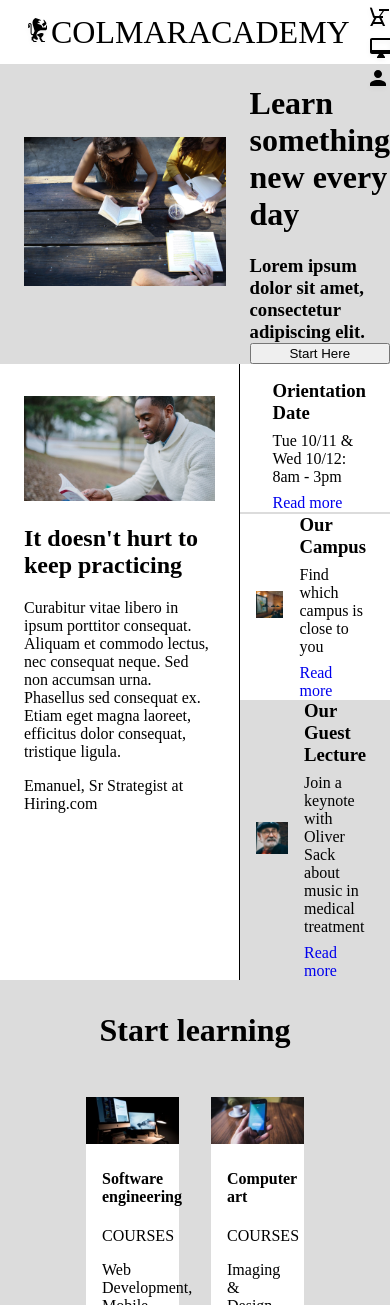
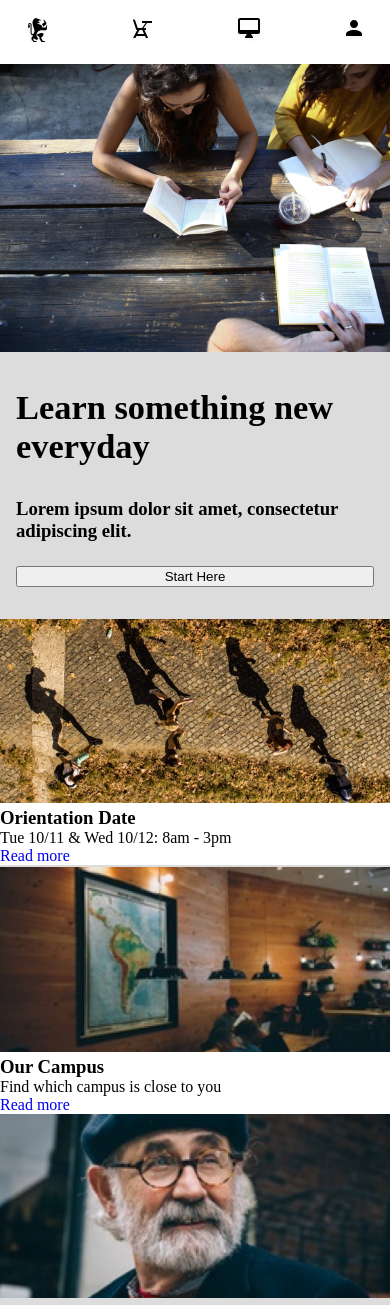
Before and after one commit to rkoebke/colmar-academy, a plain HTML site: page index.html in a window 390 px wide. Shown: the top 1305 px of the page. Drawn offline with Linux system fonts and the light colour scheme.

Commit message:
Desktop Layout

```diff
--- a/index.html
+++ b/index.html
@@ -27,19 +27,22 @@
       </nav>
     </header>
 
-    <!-- First Section -->
+    <!-- First Section: Desktop -->
     <div id="learn">
       <div class="lg-container">
         <img src="./resources/images/banner.jpg" class="feature-img">
       </div>
       <div class="sm-container">
-        <h1>Learn something new every day</h1>
-        <h3>Lorem ipsum dolor sit amet, consectetur adipiscing elit.</h3>
-        <button class="button">Start Here</button>
+        <div class="tagline">
+          <h1>Learn something new everyday</h1>
+          <h3>Lorem ipsum dolor sit amet, consectetur adipiscing elit.</h3>
+          <button class="button">Start Here</button>
+        </div>
       </div>
     </div>
 
-    <!-- Second Section -->
+
+    <!-- Second Section - Desktop-->
     <div id="info">
       <div class="lg-container">
         <img src="./resources/images/information-main.jpg" class="feature-img">
@@ -82,6 +85,44 @@
         </div>
       </div>
     </div>
+
+    <!-- Second Section - Mobile -->
+    <div id="info-mobile">
+      <div class="sm-container">
+        <div class="info date">
+          <div class="img-container">
+            <img src=./resources/images/information-orientation-mobile.jpg>
+          </div>
+          <div class="text-info">
+            <h3>Orientation Date</h3>
+            <span>Tue 10/11 & Wed 10/12: 8am - 3pm</span>
+            <a href="#">Read more</a>
+          </div>
+        </div>
+        <div class="info">
+          <div class="img-container">
+            <img src=./resources/images/information-campus-mobile.jpg>
+          </div>
+          <div class="text-info">
+            <h3>Our Campus</h3>
+            <span>Find which campus is close to you</span>
+            <a href="#">Read more</a>
+          </div>
+        </div>
+        <div class="info guest">
+          <div class="img-container">
+            <img src=./resources/images/information-guest-lecture-mobile.jpg>
+          </div>
+          <div class="text-info">
+            <h3>Our Guest Lecture</h3>
+            <span>Join a keynote with Oliver Sack about music in medical treatment</span>
+            <a href="#">Read more</a>
+          </div>
+        </div>
+      </div>
+    </div>
+    </div>
+
 
     <!-- Third Section -->
     <div id="learning">
--- a/resources/css/style.css
+++ b/resources/css/style.css
@@ -46,7 +46,7 @@ header #mobile {
 }
 
 @media only screen and (max-width: 480px) {
-  header .desktop-logo {
+  header .logo-container {
     display: none;
   }
 
@@ -55,7 +55,11 @@ header #mobile {
   }
 
   header #mobile {
-    display: block;
+    display: flex;
+    align-items: center;
+    justify-content: space-between;
+    padding: 0 24px;
+    width: 100%;
   }
 }
 
@@ -66,10 +70,23 @@ header #mobile {
   align-items: center;
 }
 
+@media only screen and (max-width: 480px) {
+  #learn {
+    display: block;
+  }
+}
+
 .lg-container {
   width: 60%;
   padding: 32px 24px;
   height: auto;
+}
+
+@media only screen and (max-width: 480px) {
+  .lg-container {
+    width: 100%;
+    padding: 0;
+  }
 }
 
 .feature-img {
@@ -83,9 +100,38 @@ header #mobile {
   height: auto;
 }
 
-/* Second Section */
+@media only screen and (max-width: 480px) {
+  .sm-container {
+    align-items: center;
+    width: 100%;
+  }
+  .tagline {
+    margin: 32px 16px;
+  }
+
+  .tagline h1 {
+    margin: 0;
+    font-size: 2.15rem;
+    font-weight: 700;
+  }
+
+  .tagline h3 {
+    padding: 32px 0 24px 0;
+  }
+
+  .tagline .button {
+    align-items: center;
+    width: 100%;
+  }
+}
+
+/* Second Section - Desktop */
 #info {
   display: flex;
+}
+
+#info-mobile {
+  display: none;
 }
 
 #info .lg-container {
@@ -129,6 +175,49 @@ header #mobile {
 
 .text-info span{
   padding: 8px 0 8px 0;
+}
+
+/* Second Section - Mobile */
+@media only screen and (max-width: 480px) {
+  #info {
+    display: none;
+  }
+
+  #info-mobile {
+    display: flex;
+    flex-direction: column;
+  }
+
+  #info-mobile .sm-container {
+    width: 100%;
+    margin: 0;
+  }
+
+  #info-mobile .info-container {
+    width: 100%;
+    padding: 0;
+  }
+
+  #info-mobile .info {
+    flex-direction: column;
+    width: 100%;
+  }
+
+  #info-mobile .img-container {
+    flex-direction: column;
+    padding: 0;
+    width: 100%;
+  }
+
+  #info-mobile .text-info {
+    width: 100%;
+    padding: 0;
+    margin: 0;
+  }
+
+  #info-mobile .text-info span {
+    padding: 0;
+  }
 }
 
 /* Third Section */
```
